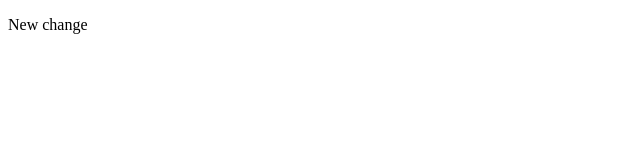
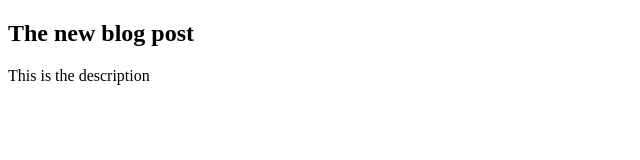
Before and after one commit to junaid528/test-full-stack-web-dev, a plain HTML site: page blogs/gitrep.html in a window 1280 px wide. Shown: the whole page, without its empty margins (0-640 px from the left). Drawn offline with Linux system fonts and the light colour scheme.

Commit message:
new blog post

```diff
--- a/blogs/gitrep.html
+++ b/blogs/gitrep.html
@@ -4,6 +4,9 @@
     <title>A new message on new page</title>
   </head>
   <body>
-    <p>New change</P>
+   <article>
+    <h2>The new blog post</h2>
+    <p> This is the description</p>
+  </article>
   </body>
 </html>
```
